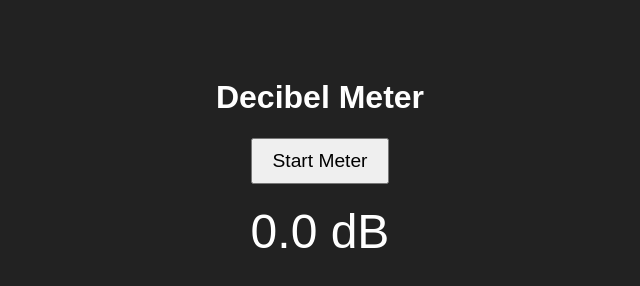
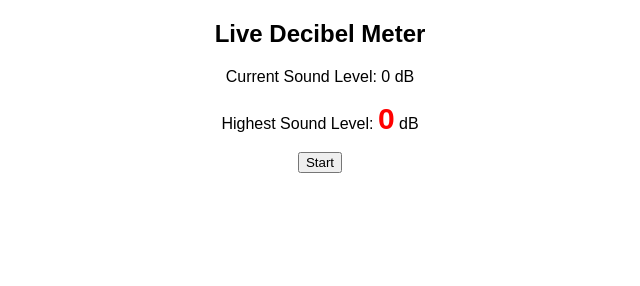
Before and after one commit to sammiddleton2682/decibel-for-wix, a plain HTML site: page index.html in a window 1280 px wide. Shown: the whole page, without its empty margins (320-960 px from the left). Drawn offline with Linux system fonts and the light colour scheme.

Commit message:
Add files via upload

```diff
--- a/index.html
+++ b/index.html
@@ -2,84 +2,71 @@
 <html lang="en">
 <head>
     <meta charset="UTF-8">
+    <meta name="viewport" content="width=device-width, initial-scale=1.0">
     <title>Decibel Meter</title>
     <style>
         body {
-      font-family: sans-serif;
+            font-family: Arial, sans-serif;
             text-align: center;
-      background: #222;
-      color: #fff;
-      padding-top: 50px;
+            margin: 20px;
         }
-    #meter {
-      font-size: 3em;
-      margin: 20px 0;
+        .meter {
+            font-size: 24px;
+            margin-top: 20px;
         }
-    #start-btn {
-      padding: 10px 20px;
-      font-size: 1.2em;
-      cursor: pointer;
+        .highlight {
+            font-size: 30px;
+            font-weight: bold;
+            color: red;
         }
     </style>
 </head>
 <body>
-  <h1>Decibel Meter</h1>
-  <button id="start-btn">Start Meter</button>
-  <div id="meter">0.0 dB</div>
+    <h2>Live Decibel Meter</h2>
+    <p>Current Sound Level: <span id="decibel">0</span> dB</p>
+    <p>Highest Sound Level: <span id="max-decibel" class="highlight">0</span> dB</p>
+    <button onclick="startDecibelMeter()">Start</button>
 
     <script>
-    const startBtn = document.getElementById('start-btn');
-    const meterDisplay = document.getElementById('meter');
+        let maxDecibel = 0;
 
-    startBtn.addEventListener('click', async () => {
-      // Hide the button after starting
-      startBtn.style.display = 'none';
-
-      // Check for browser support
-      if (!navigator.mediaDevices || !navigator.mediaDevices.getUserMedia) {
-        meterDisplay.innerText = 'Error: getUserMedia is not supported in this browser.';
-        return;
-      }
-
+        async function startDecibelMeter() {
             try {
-        // Request microphone access on user gesture
                 const stream = await navigator.mediaDevices.getUserMedia({ audio: true });
                 const audioContext = new (window.AudioContext || window.webkitAudioContext)();
                 const analyser = audioContext.createAnalyser();
-        analyser.fftSize = 2048;
-        const dataArray = new Float32Array(analyser.fftSize);
-        const source = audioContext.createMediaStreamSource(stream);
-        source.connect(analyser);
+                const microphone = audioContext.createMediaStreamSource(stream);
+                const scriptProcessor = audioContext.createScriptProcessor(256, 1, 1);
 
-        let maxDecibel = -Infinity;
+                analyser.smoothingTimeConstant = 0.8;
+                analyser.fftSize = 512;
 
-        // Function to update the meter display
-        function updateMeter() {
-          analyser.getFloatTimeDomainData(dataArray);
-          let sum = 0;
-          for (let i = 0; i < dataArray.length; i++) {
-            sum += dataArray[i] * dataArray[i];
+                microphone.connect(analyser);
+                analyser.connect(scriptProcessor);
+                scriptProcessor.connect(audioContext.destination);
+
+                scriptProcessor.onaudioprocess = function () {
+                    const dataArray = new Uint8Array(analyser.frequencyBinCount);
+                    analyser.getByteFrequencyData(dataArray);
+                    let values = 0;
+                    let length = dataArray.length;
+                    for (let i = 0; i < length; i++) {
+                        values += dataArray[i];
                     }
-          const rms = Math.sqrt(sum / dataArray.length);
-          let dB = 20 * Math.log10(rms);
-          if (!isFinite(dB)) {
-            dB = -100; // Fallback if no sound is detected
+                    let average = values / length;
+                    let decibels = Math.round(average);
+                    document.getElementById('decibel').innerText = decibels;
+
+                    if (decibels > maxDecibel) {
+                        maxDecibel = decibels;
+                        document.getElementById('max-decibel').innerText = maxDecibel;
                     }
-          // Log the highest (loudest) sound encountered
-          if (dB > maxDecibel) {
-            maxDecibel = dB;
+                };
+            } catch (error) {
+                alert("Microphone access denied or unavailable.");
+                console.error(error);
             }
-          meterDisplay.innerText = maxDecibel.toFixed(1) + " dB";
-          requestAnimationFrame(updateMeter);
         }
-
-        updateMeter();
-
-      } catch (err) {
-        meterDisplay.innerText = "Microphone access error: " + err.message;
-        console.error('Microphone access error:', err);
-      }
-    });
     </script>
 </body>
 </html>
```
Lines whose indentation alone changed are shown as unchanged.
